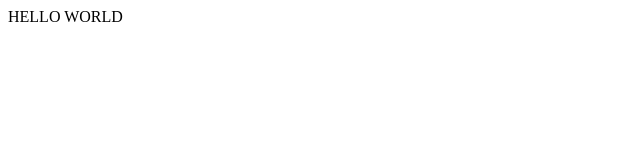
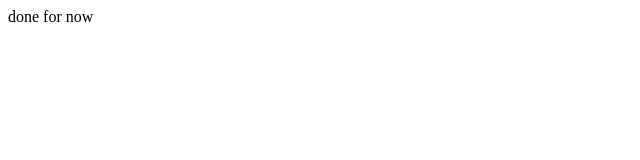
Before and after one commit to PraveshKunwar/Ultimatum, a Next.js app in the folder app/: page /user/1 in a window 1280 px wide. Shown: the top 160 px of the page, without its empty margins (0-640 px from the left). Built offline with nearby package versions, Linux system fonts and the light colour scheme.

Commit message:
didn't fix, will later

```diff
--- a/app/pages/user/[id].tsx
+++ b/app/pages/user/[id].tsx
@@ -1,7 +1,8 @@
 import { useEffect, useState } from 'react';
 import { useDispatch, useSelector } from 'react-redux';
 import { useRouter } from 'next/router';
-import {NextPage} from "next"
+import { NextPage, NextPageContext } from 'next';
+
 import { setToken } from '../../redux/actions/actions';
 
 interface IsToken {
@@ -9,7 +10,7 @@ interface IsToken {
 }
 
 const User: NextPage = () => {
-return <div className="user">HELLO WORLD</div>
-}
+	return <div className="user">done for now</div>;
+};
 
 export default User;
```
Also changed, not shown: 1 other file (tests, documents, lock files or other folders).
